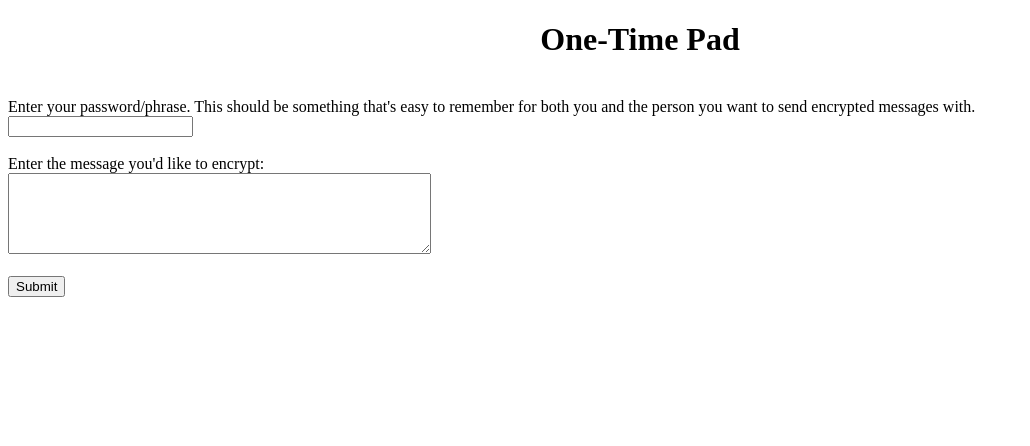
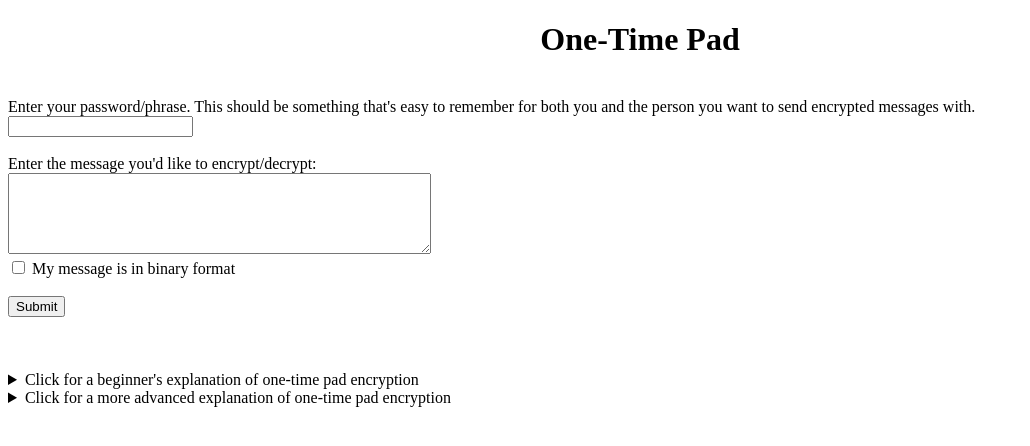
Before and after one commit to seescoto/cs406, a Flask app: page /OTP in a window 1280 px wide. Shown: the part 58-504 px from the top of the page, without its empty margins (0-1030 px from the left). Run offline with Flask 3, Linux system fonts and the light colour scheme.

Commit message:
otp basics working, will add explanation

```diff
--- a/app.py
+++ b/app.py
@@ -2,6 +2,7 @@ from flask import Flask, request, render_template
 from flask_nav.elements import Navbar, View, Subgroup, Link
 from flask_nav import Nav
 import src.schemes as schemes
+import src.util as util
 
 # run with 'flask --app FILENAME run'
 
@@ -49,9 +50,12 @@ def OTPEncrypt():
 
     plaintext = request.form.get('input_text')
     key = request.form.get('key')
-    ciphertext = schemes.OTP(plaintext, key)
+    binary = request.form.get('binary')
+    ciphertextBinary = schemes.OTP(plaintext, key, binary)
+    ciphertextReg = util.binaryStringToString(ciphertextBinary)
     # save all data in a dict to keep and display
-    encryption = {"plaintext": plaintext, "key": key, "ciphertext": ciphertext}
+    encryption = {"plaintext": plaintext, "key": key,
+                  "ciphertextBinary": ciphertextBinary, "ciphertextReg": ciphertextReg}
 
     return render_template('OTP.html', topbar=topbar, encryption=encryption)
 
--- a/src/schemes.py
+++ b/src/schemes.py
@@ -1,4 +1,5 @@
-import util
+from . import util
+# import util
 
 
 def XOR(arr1, arr2):
@@ -9,30 +10,26 @@ def XOR(arr1, arr2):
     return [arr1[i] ^ arr2[i] for i in range(len(arr1))]
 
 
-def OTP(plaintext, key):
+def OTP(plaintext, key, binary=False):
     # takes a key and a plaintext and XORS them to create the encrypted ciphertext
+    # binary is a bool variable that says if the plaintext is in binary format or in text
 
     # if no key given, return none
     if not key:
         return None
 
     # transform plaintext and key into integers so can be XORed
-    intPlain = util.stringToIntArray(plaintext)
-    intKey = util.stringToIntArray(util.matchLength(key, len(plaintext)))
+    if binary:
+        intPlain = util.binaryStringToIntArray(plaintext)
+    else:
+        intPlain = util.stringToIntArray(plaintext)
+
+    intKey = util.stringToIntArray(util.matchLength(key, len(intPlain)))
     intCipher = XOR(intPlain, intKey)
-    stringCipher = util.intArrayToString(intCipher)
+    binCipher = util.intArrayToBinaryString(intCipher)
 
-    return stringCipher
-
-
-m = 'hello my name is sofia escoto'
-k = 'h'
-c = OTP(m, k)
-print(c)
-print(OTP(c, k))
-print(m)
-print(OTP(c, k) == m)
+    return binCipher
 
 
 # not working, giving weird non consistent answers
-# OTP(c, k) here prints m[1:] not m (so the message without the first letter, h), but it says they're equal??
+# OTP(c, k) here prints m[1:] not m (so the message without the first letter), but it says they're equal??
--- a/static/styles.css
+++ b/static/styles.css
@@ -38,7 +38,6 @@ h1 {
 
 /* change ul for no padding or line style so it doesnt mess with navbar*/
 ul {
-	list-style-type: none;
 	margin: 0;
 	padding: 0;
 	overflow: hidden;
--- a/templates/OTP.html
+++ b/templates/OTP.html
@@ -24,11 +24,14 @@
 			<br><br>
 
 			<label for="input_text">
-				Enter the message you'd like to encrypt:
+				Enter the message you'd like to encrypt/decrypt:
 			</label>
 			<br />
 			<textarea id="input_text" name="input_text" rows="5" cols="50"></textarea>
 			<br />
+
+			<input type="checkbox" id="binary" name="binary" value=True>
+  			<label for="binary"> My message is in binary format </label><br>
 
 			</br>
 
@@ -36,10 +39,43 @@
 		</form>
 
 		{% if encryption %}
-		<h2>Your encrypted ciphertext</h2>
-		<textarea rows="5" cols="50">
-			{{encryption['ciphertext']}}
-		</textarea>
+			<h2><center>Your encrypted ciphertext</center></h2>
+			<p>
+				Note: not all ASCII values are printable using text, so if you're encrypting text,
+				your ciphertext on the bottom (the text version) may look weird. The binary representation
+				on the top is what you should copy and paste if you'd like to decrypt it.
+			</p>
+			<textarea label="ciphertextBinary" rows="5" cols="50">
+				{{encryption['ciphertextBinary']}}
+			</textarea>
+			<p> = </p>
+			<textarea label="ciphertextReg" rows="5" cols="50">
+				{{encryption['ciphertextReg']}}
+			</textarea>
+
 		{% endif %}
+
+		<br><br><br>
+
+		<details class="beginner-explanation">
+			<summary>Click for a beginner's explanation of one-time pad encryption</summary>
+			<ul>
+				<li>Option 1</li>
+				<li>Option 2</li>
+				<li>Option 3</li>
+			</ul>
+		</details>
+
+		<details class="advanced-explanation">
+			<summary>Click for a more advanced explanation of one-time pad encryption</summary>
+			<ul>
+				<li>Option 1</li>
+				<li>Option 2</li>
+				<li>Option 3</li>
+			</ul>
+		</details>
+
+
+
 	</body>
 </html>
```
Also changed, not shown: src/util.py (+29 -0 lines), __init__.py (deleted), 1 other file.
